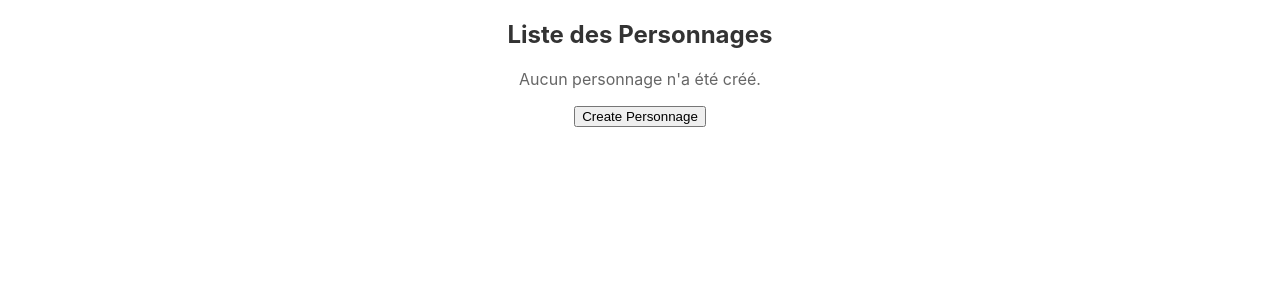
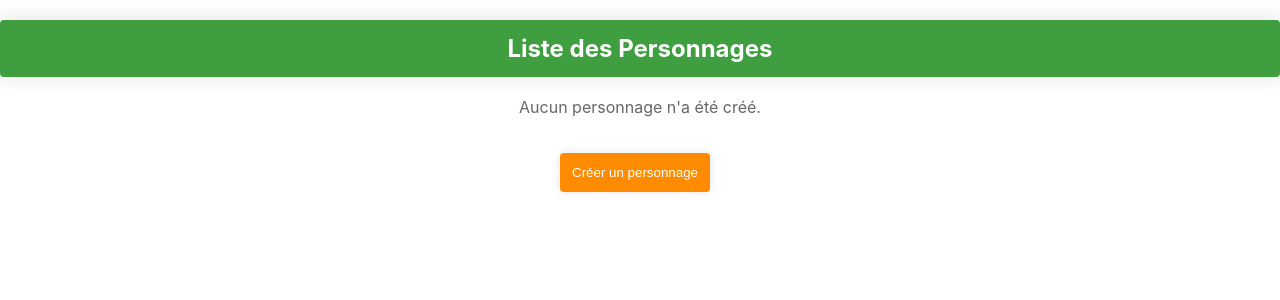
Before and after one commit to aminedammak/game, a React (Create React App) app: page / in a window 1280 px wide. Shown: the top 300 px of the page. Built offline with nearby package versions, Linux system fonts and the light colour scheme; the HTML template or start-up script is replaced by a standard one.

Commit message:
Fr translation, enhance style

```diff
--- a/src/interface-adapter/Components/CreatePersonnage.tsx
+++ b/src/interface-adapter/Components/CreatePersonnage.tsx
@@ -29,7 +29,22 @@ function CreatePersonnage({
 }: CreatePersonnageProps) {
   return (
     <div>
-      <button onClick={openModal}>Create Personnage</button>
+      <button
+        onClick={openModal}
+        style={{
+          marginRight: "10px",
+          marginTop: "20px",
+          padding: "12px",
+          backgroundColor: "#FF8C00", // Changed to a dark orange color
+          color: "white",
+          border: "none",
+          borderRadius: "4px",
+          cursor: "pointer",
+          boxShadow: "0 0 10px rgba(0, 0, 0, 0.1)",
+        }}
+      >
+        Créer un personnage
+      </button>
       {isModalOpen && (
         <div
           className="modal"
@@ -58,14 +73,14 @@ function CreatePersonnage({
               overflowY: "auto",
             }}
           >
-            <h2>Create Personnage</h2>
+            <h2>Créer un personnage</h2>
             <form onSubmit={handleSubmit}>
               <div style={{ marginBottom: "10px" }}>
                 <label
                   htmlFor="name"
                   style={{ display: "block", marginBottom: "5px" }}
                 >
-                  Name:
+                  Nom:
                 </label>
                 <input
                   type="text"
@@ -82,7 +97,7 @@ function CreatePersonnage({
                   htmlFor="classe"
                   style={{ display: "block", marginBottom: "5px" }}
                 >
-                  Class:
+                  Classe:
                 </label>
                 <select
                   id="classe"
@@ -92,7 +107,7 @@ function CreatePersonnage({
                   required
                   style={{ width: "100%", padding: "5px" }}
                 >
-                  <option value="">Select a class</option>
+                  <option value="">Sélectionner une classe</option>
                   <option value="Guerrier">Guerrier</option>
                   <option value="Chasseur">Chasseur</option>
                   <option value="Mage">Mage</option>
@@ -100,13 +115,13 @@ function CreatePersonnage({
                 </select>
               </div>
               <div style={{ marginBottom: "10px" }}>
-                <h3>Mastery Points:</h3>
+                <h3>Points de maîtrise:</h3>
                 <div style={{ marginBottom: "5px" }}>
                   <label
                     htmlFor="agility"
                     style={{ display: "inline-block", width: "100px" }}
                   >
-                    Agility:
+                    Agilité:
                   </label>
                   <input
                     type="number"
@@ -130,7 +145,7 @@ function CreatePersonnage({
                     htmlFor="strength"
                     style={{ display: "inline-block", width: "100px" }}
                   >
-                    Strength:
+                    Force:
                   </label>
                   <input
                     type="number"
@@ -186,10 +201,10 @@ function CreatePersonnage({
                     5
                 }
               >
-                Create
+                Créer
               </button>
               <button onClick={closeModal} style={{ padding: "5px 10px" }}>
-                Close
+                Fermer
               </button>
             </form>
           </div>
--- a/src/interface-adapter/Components/PersonnageList.tsx
+++ b/src/interface-adapter/Components/PersonnageList.tsx
@@ -9,7 +9,17 @@ interface PersonnageListProps {
 function PersonnageList({ personnages }: PersonnageListProps) {
   return (
     <div>
-      <h2 style={{ color: "#333", textAlign: "center", marginBottom: "20px" }}>
+      <h2
+        style={{
+          color: "white",
+          textAlign: "center",
+          marginBottom: "20px",
+          backgroundColor: "#3F9F40",
+          padding: "14px",
+          boxShadow: "0 0 22px rgba(0, 0, 0, 0.12)",
+          borderRadius: "4px",
+        }}
+      >
         Liste des Personnages
       </h2>
       {personnages.length === 0 ? (
```
